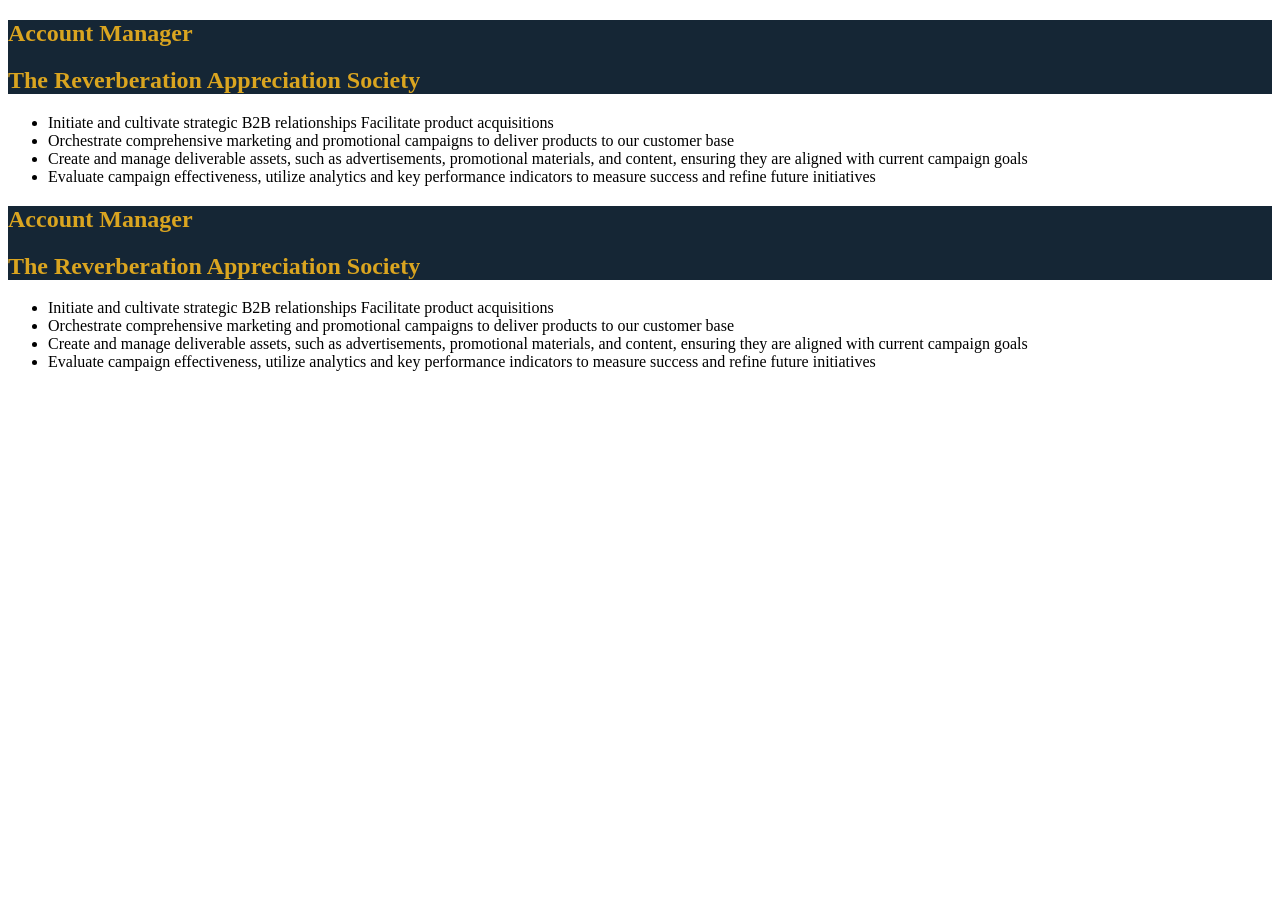
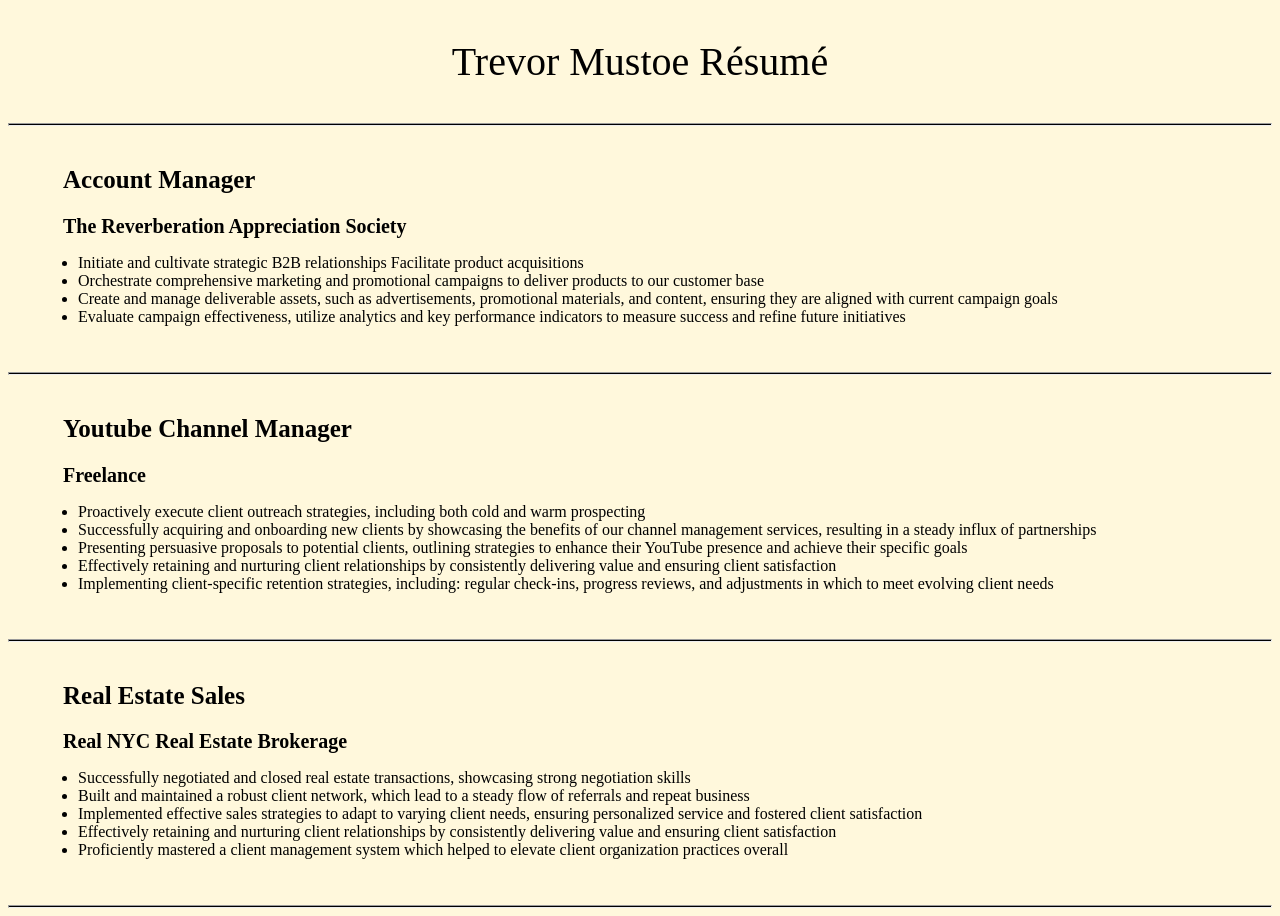
Before and after one commit to TrevorMustoe/LAB-HTML-Resume, a plain HTML site: page index.html in a window 1280 px wide. Before the commit the page ends 800 px from the top, so only its background shows below. Drawn offline with Linux system fonts and the light colour scheme.

Commit message:
Worked on getting rest of html up and worked on CSS

```diff
--- a/index.html
+++ b/index.html
@@ -7,11 +7,21 @@
   <link rel="stylesheet" href="main.css">
 </head>
 <body>
-  <article>
-    <header class="rvrb">
+
+  <div class="page-title">Trevor Mustoe Résumé </div>
+<hr>
+
+<div class="main-box"></div>
+
+  <div class="left-box"></div>
+
+  <div class="right-box"></div>
+
+  <article class="rvrb">
+    <header>
       <h1>Account Manager</h1>
       <h2>The Reverberation Appreciation Society</h2>
-      <!-- add in dtes -->
+      <!-- add in dates -->
     </header>
     <ul>
       <li>Initiate and cultivate strategic B2B relationships
@@ -25,27 +35,57 @@
     </ul>
   </article>
 
+  <hr>
 
-<article>
-  <header class="rvrb">
-    <h1>Account Manager</h1>
-    <h2>The Reverberation Appreciation Society</h2>
+  <article class="rvrb">
+  <header>
+    <h1>Youtube Channel Manager</h1>
+    <h2>Freelance</h2>
     <!-- add in dtes -->
   </header>
   <ul>
-    <li>Initiate and cultivate strategic B2B relationships
-      Facilitate product acquisitions</li>
+    <li>Proactively execute client outreach strategies, including both cold and warm prospecting</li>
 
-    <li>Orchestrate comprehensive marketing and promotional campaigns to deliver products to our customer base</li>
+    <li>Successfully acquiring and onboarding new clients by showcasing the benefits of our channel management services, resulting in a steady influx of partnerships</li>
 
-    <li>Create and manage deliverable assets, such as advertisements, promotional materials, and content, ensuring they are aligned with current campaign goals</li>
+    <li>Presenting persuasive proposals to potential clients, outlining strategies to enhance their YouTube presence and achieve their specific goals</li>
 
-    <li>Evaluate campaign effectiveness, utilize analytics and key performance indicators to measure success and refine future initiatives</li>
+    <li>Effectively retaining and nurturing client relationships by consistently delivering value and ensuring client satisfaction</li>
+
+    <li>Implementing client-specific retention strategies, including: regular check-ins, progress reviews, and adjustments in which to meet evolving client needs</li>
+
   </ul>
 </article>
 
+<hr>
 
 
+  <article class="rvrb">
+  <header>
+    <h1>Real Estate Sales</h1>
+    <h2>Real NYC Real Estate Brokerage</h2>
+    <!-- add in dtes -->
+  </header>
+  <ul>
+    <li>Successfully negotiated and closed real estate transactions, showcasing strong negotiation skills</li>
+
+    <li> Built and maintained a robust client network, which lead to a steady flow
+      of referrals and repeat business</li>
+
+    <li>Implemented effective sales strategies to adapt to varying client needs,
+      ensuring personalized service and fostered client satisfaction</li>
+
+    <li>Effectively retaining and nurturing client relationships by consistently delivering value and ensuring client satisfaction</li>
+
+    <li>Proficiently mastered a client management system which helped to
+      elevate client organization practices overall</li>
+
+  </ul>
+  </article>
+
+  <hr>
+
+</div>
 
 
 
--- a/main.css
+++ b/main.css
@@ -1,18 +1,45 @@
 body{
-  background-color: white
-  ;
-}
-
-h1 {
-  color: goldenrod;
+  background-color: cornsilk;
 
 }
 
+hr{
+  height: 1px;
+  background-color: black;
+  font-weight: bold;
+}
+
+
+
+h1 {
+  color: black;
+  font-size: 25px;
+  font-weight: bold;
+  margin-left: 25px;
+  margin-top: 10px;
+}
+
 h2{
-  color: goldenrod;
-
+  color: black;
+  font-size: 20px;
+  margin-left: 25px;
+  margin-bottom: 10px;
 }
 
 .rvrb{
-  background-color: #152635;
+
+  margin: 20px;
+  padding: 10px;
+  background-color: cornsilk;
 }
+
+ul li {
+  color: black;
+}
+
+.page-title{
+  font-size: 40px;
+  text-align: center;
+  padding-top: 30px;
+  padding-bottom: 30px;
+}
```
